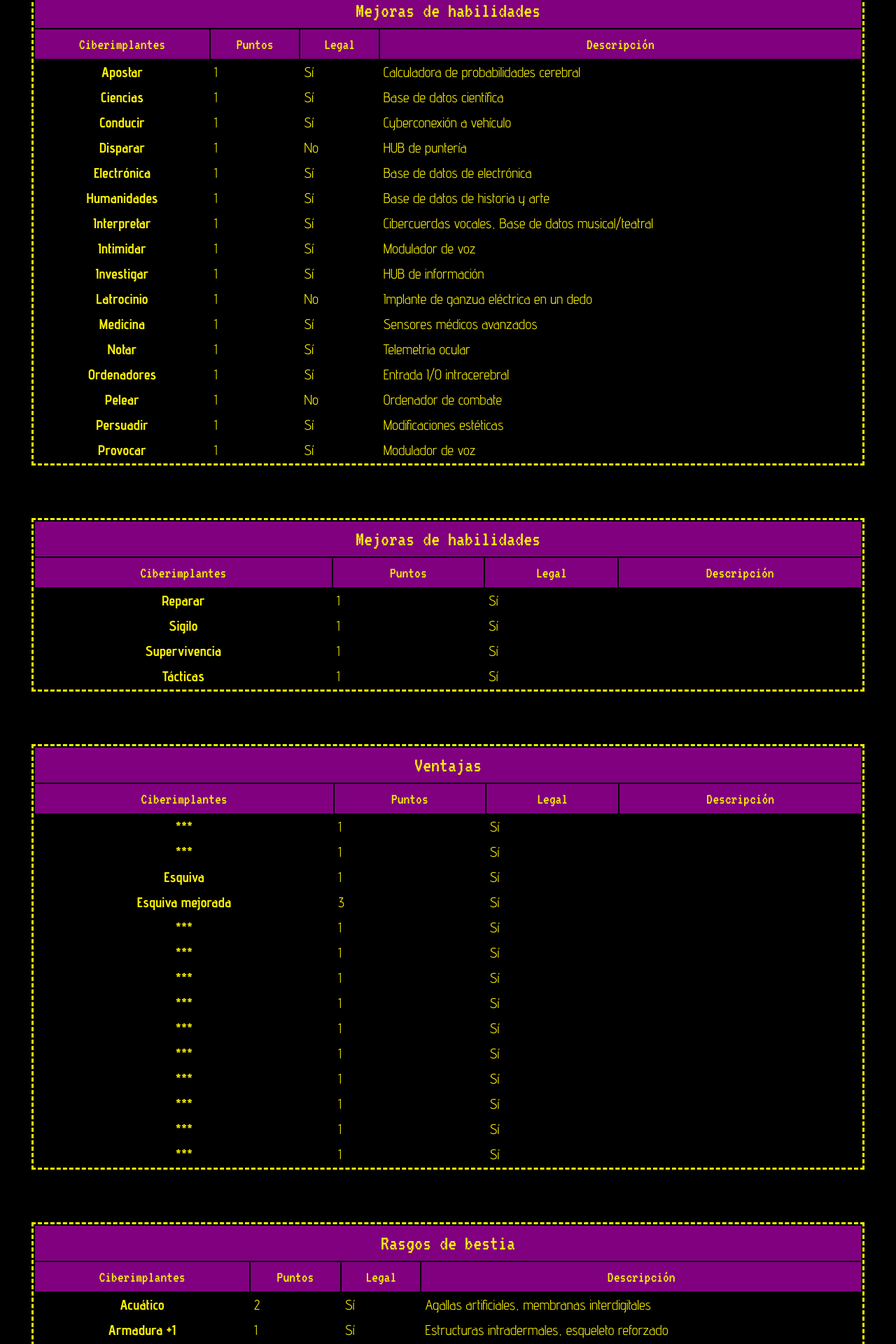
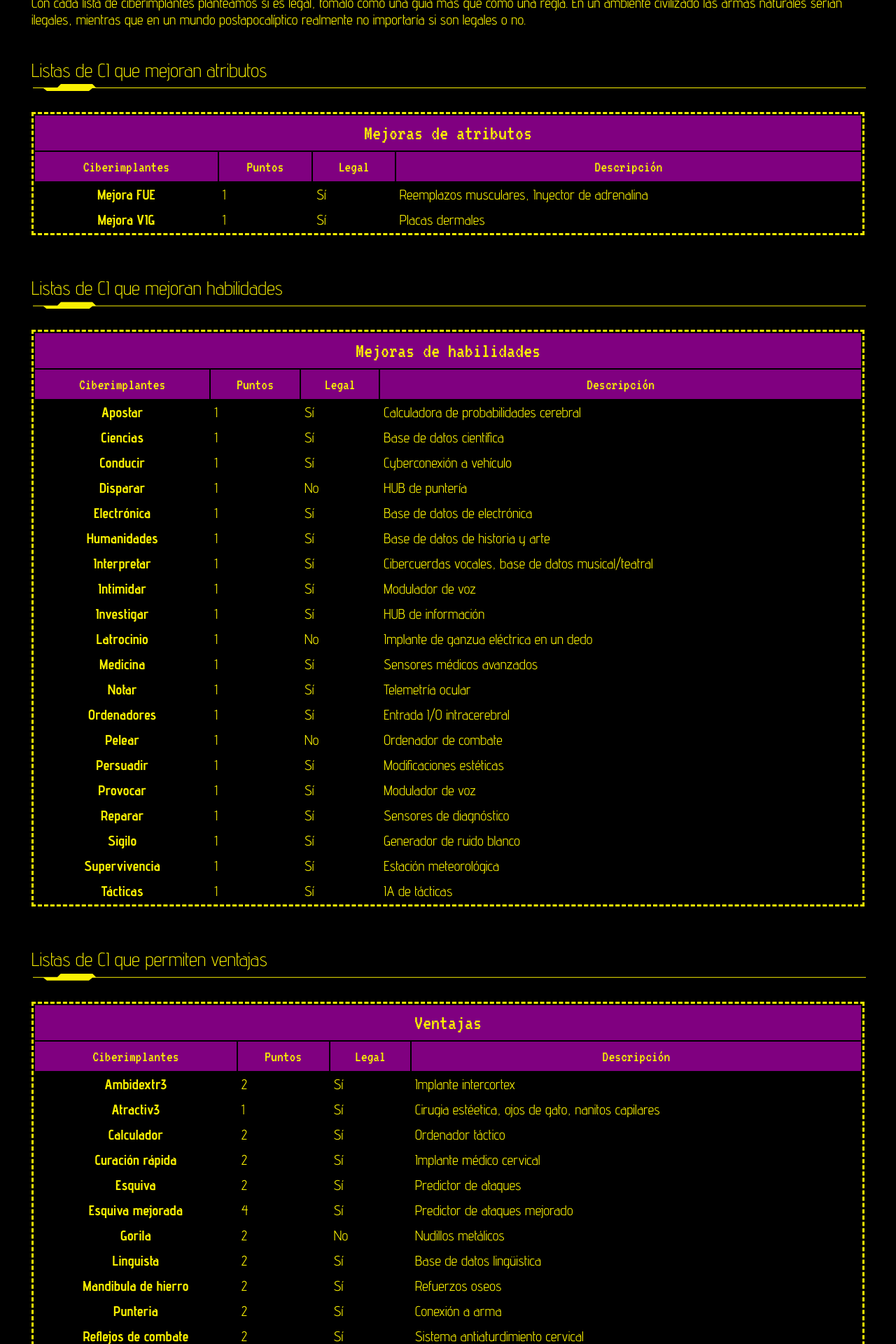
Before and after one commit to gwannon/bosque-Sh3rW00d, a PHP site: page /ci.html in a window 1280 px wide. Shown: the part 3680-5600 px from the top of the page at 70% size. Run offline with PHP 8.4, Linux system fonts and the light colour scheme.

Commit message:
Ciberimplantes

```diff
--- a/assests/css/style.css
+++ b/assests/css/style.css
@@ -48,6 +48,8 @@ body {
   font-weight: 400;
   font-family: "Advent Pro", arial;
 }
+
+a, a:link, a:visited {color: var(--black-color); }
 
 body > section {
   margin: auto;
@@ -516,6 +518,9 @@ section:nth-child(odd) hr {
 }
 
 /* Paragraphs and lists */
+section > *:is(p, ul, ol) + *:is(h2, h3, h4) {
+  margin-top: 30px;
+}
 p.rule {
   border: 30px solid var(--black-color);
   border-right: 5px solid var(--black-color);
--- a/ci.html
+++ b/ci.html
@@ -81,9 +81,9 @@
         <li>Si alguno de tus implantes no es camuflable todos los del mismo atributo se vuelven no camuflables,
           pero no recuperas los puntos de CI que gastaste en hacerlos camuflables.</li>
       </ul>
+      <div class="saltopagina"></div>
       <h4>CI que mejoran habilidades</h4>
       <p>Estas mejoras permiten aumentar un nivel el dado de la habilidad.</p>
-      <div class="saltopagina"></div>
       <ul>
         <li>El dado de habilidad aumenta un nivel independiente del nivel de su atributo.</li>
         <li>Puedes gastar avances en CI para conseguir subir una habilidad por encima de d12, pero a partir d12
@@ -93,13 +93,18 @@
       </ul>
       <h4>CI que otorgan ventajas</h4>
       <p>Al gastar avances en estos CI puedes ponerte una serie de ventajas sin necesidad de cumplir los requisitos.
-        Solo se pueden comprar ciertas ventajas (consultar la lista a continuación), no todas las ventajas están disponibles.</p>
+        Solo se pueden comprar ciertas ventajas (consultar la lista a continuación). No todas las ventajas están disponibles.</p>
+      <p>Las ventajas mejoradas como Esquiva y Esquiva Mejorada no se apilan de ninguna forma. Si compraste Esquiva y avances
+        más tarde Esquiva Mejorada pierdes el avance de Esquiva. Podrás quitartelo para recuperar los puntos de Implantes que gastasta.</p>
       <h4>CI que otorgan rasgos de bestia</h4>
       <p>Al gastar avances en estos CI puedes ponerte una serie de rasgos de bestia. Solo se pueden comprar ciertos rasgos
         de bestia (consultar la lista a continuación), no todas los rasgos están disponibles.</p>
+      <p>Los rasgos de bestía acumulables como Armadura no son camuflables a partir de  implantes acumulados. Es decir,
+        ponerse armadura 4 hace que las placas dermales sean obvias al verlas a simple vista.</p>
       <h3>Quitarse implantes</h3>
       <p>Por cada rango puedes quitarte un implante y recuperar los puntos de CI que gastaste en su momento, pero
-        perderas el avance que gastaste.</p>
+        perderas el avance que invertiste.</p>
+      <div class="saltopagina"></div>
       <h3>CI camuflables</h3>
       <p>Los implantes en condiciones normales son visibles. Se ven partes metálicas y cromadas, cables, leds, etc.
         pero por un punto extra se pueden hacer camuflables. De esa forma no son detectables a simple vista. Hay que
@@ -113,13 +118,12 @@
       <p>Los implantes pueden ser considerados legales o ilegales. Los legales puedes llevarlos por la calle sin ser
         perseguido por la autoridad, los ilegales deberás llevarlos ocultos o tener algún tipo de licencia que te
         permita llevarlos.</p>
-      <div class="saltopagina"></div>
       <p>En muchas ambientaciones los implantes de Armadura serían ilegales, pero unᴈ policiᴈ
         podría tenerlos como forma de defensa cuando patrulla y estarle permitido por la ley.</p>
       <p>Con cada lista de ciberimplantes planteamos si es legal, tomalo como una guía más que como una regla. En un
         ambiente civilizado las armas naturales serían ilegales, mientras que en un mundo postapocalíptico realmente
         no importaría si son legales o no.</p>
-      <div class="saltopagina"></div>
+      <h2>Listas de CI que mejoran atributos</h2>
       <div>
         <table width="100%">
           <thead>
@@ -149,6 +153,8 @@
           </tbody>
         </table>
       </div>
+      <div class="saltopagina"></div>
+      <h2>Listas de CI que mejoran habilidades</h2>
       <div>
         <table width="100%">
           <thead>
@@ -203,7 +209,7 @@
               <th>Interpretar</th>
               <td>1</td>
               <td>Sí</td>
-              <td>Cibercuerdas vocales, Base de datos musical/teatral</td>
+              <td>Cibercuerdas vocales, base de datos musical/teatral</td>
             </tr>
             <tr>
               <th>Intimidar</th>
@@ -233,7 +239,7 @@
               <th>Notar</th>
               <td>1</td>
               <td>Sí</td>
-              <td>Telemetria ocular</td>
+              <td>Telemetría ocular</td>
             </tr>
             <tr>
               <th>Ordenadores</th>
@@ -259,7 +265,7 @@
               <td>Sí</td>
               <td>Modulador de voz</td>
             </tr>
-          </tbody>
+          <!-- </tbody>
         </table>
       </div>
       <div class="saltopagina"></div>
@@ -276,34 +282,36 @@
               <th>Descripción</th>
             </tr>
           </thead>
-          <tbody>
+          <tbody> -->
             <tr>
               <th>Reparar</th>
               <td>1</td>
               <td>Sí</td>
-              <td></td>
+              <td>Sensores de diagnóstico</td>
             </tr>
             <tr>
               <th>Sigilo</th>
               <td>1</td>
               <td>Sí</td>
-              <td></td>
+              <td>Generador de ruido blanco</td>
             </tr>
             <tr>
               <th>Supervivencia</th>
               <td>1</td>
               <td>Sí</td>
-              <td></td>
+              <td>Estación meteorológica</td>
             </tr>
             <tr>
               <th>Tácticas</th>
               <td>1</td>
               <td>Sí</td>
-              <td></td>
+              <td>IA de tácticas</td>
             </tr>
           </tbody>
         </table>
       </div>
+      <div class="saltopagina"></div>
+      <h2>Listas de CI que permiten ventajas</h2>
       <div>
         <table width="100%">
           <thead>
@@ -319,92 +327,94 @@
           </thead>
           <tbody>
             <tr>
-              <th>***</th>
+              <th>Ambidextr3</th>
+              <td>2</td>
+              <td>Sí</td>
+              <td>Implante intercortex</td>
+            </tr>
+            <tr>
+              <th>Atractiv3</th>
               <td>1</td>
               <td>Sí</td>
-              <td></td>
+              <td>Cirugia estéetica, ojos de gato, nanitos capilares</td>
             </tr>
             <tr>
-              <th>***</th>
-              <td>1</td>
+              <th>Calculador</th>
+              <td>2</td>
               <td>Sí</td>
-              <td></td>
+              <td>Ordenador táctico</td>
+            </tr>
+            <tr>
+              <th>Curación rápida</th>
+              <td>2</td>
+              <td>Sí</td>
+              <td>Implante médico cervical</td>
             </tr>
             <tr>
               <th>Esquiva</th>
-              <td>1</td>
+              <td>2</td>
               <td>Sí</td>
+              <td>Predictor de ataques</td>
             </tr>
             <tr>
               <th>Esquiva mejorada</th>
-              <td>3</td>
+              <td>4</td>
               <td>Sí</td>
-              <td></td>
+              <td>Predictor de ataques mejorado</td>
             </tr>
             <tr>
-              <th>***</th>
-              <td>1</td>
-              <td>Sí</td>
-              <td></td>
+              <th>Gorila</th>
+              <td>2</td>
+              <td>No</td>
+              <td>Nudillos metálicos</td>
             </tr>
             <tr>
-              <th>***</th>
-              <td>1</td>
+              <th>Linguista</th>
+              <td>2</td>
               <td>Sí</td>
-              <td></td>
+              <td>Base de datos lingüistica</td>
             </tr>
             <tr>
-              <th>***</th>
-              <td>1</td>
+              <th>Mandibula de hierro</th>
+              <td>2</td>
               <td>Sí</td>
-              <td></td>
+              <td>Refuerzos oseos</td>
             </tr>
             <tr>
-              <th>***</th>
-              <td>1</td>
+              <th>Punteria</th>
+              <td>2</td>
               <td>Sí</td>
-              <td></td>
+              <td>Conexión a arma</td>
             </tr>
             <tr>
-              <th>***</th>
-              <td>1</td>
+              <th>Reflejos de combate</th>
+              <td>2</td>
               <td>Sí</td>
-              <td></td>
+              <td>Sistema antiaturdimiento cervical</td>
             </tr>
             <tr>
-              <th>***</th>
-              <td>1</td>
+              <th>Temple</th>
+              <td>2</td>
               <td>Sí</td>
-              <td></td>
+              <td>Ciberreflejos</td>
             </tr>
             <tr>
-              <th>***</th>
-              <td>1</td>
+              <th>Temple mejorado</th>
+              <td>4</td>
               <td>Sí</td>
-              <td></td>
+              <td>Ciberreflejos mejorados</td>
             </tr>
             <tr>
-              <th>***</th>
-              <td>1</td>
+              <th>Rápid3</th>
+              <td>2</td>
               <td>Sí</td>
-              <td></td>
-            </tr>
-            <tr>
-              <th>***</th>
-              <td>1</td>
-              <td>Sí</td>
-              <td></td>
-            </tr>
-            <tr>
-              <th>***</th>
-              <td>1</td>
-              <td>Sí</td>
-              <td></td>
+              <td>Bomba cardiaca</td>
             </tr>
           </tbody>
         </table>
       </div>
       <div class="saltopagina"></div>
+      <h2>Listas de CI que otorgan rasgos de bestia</h2>
       <div>
         <table width="100%">
           <thead>
@@ -421,13 +431,13 @@
           <tbody>
             <tr>
               <th>Acuático</th>
-              <td>2</td>
+              <td>1</td>
               <td>Sí</td>
               <td>Agallas artificiales, membranas interdigitales</td>
             </tr>
             <tr>
               <th>Armadura +1</th>
-              <td>1</td>
+              <td>2</td>
               <td>Sí</td>
               <td>Estructuras intradermales, esqueleto reforzado</td>
             </tr>
@@ -445,21 +455,21 @@
             </tr>
             <tr>
               <th>Regeneración (lenta)</th>
-              <td>2</td>
+              <td>1</td>
               <td>Sí</td>
               <td>Cyberplaquetas en la sangre</td>
             </tr>
             <tr>
               <th>Regeneración (rápida)</th>
-              <td>1</td>
+              <td>2</td>
               <td>Sí</td>
               <td>Nanitos en la corriente sanguinea</td>
             </tr>
             <tr>
               <th>Resistente</th>
-              <td>1</td>
+              <td>2</td>
               <td>Sí</td>
-              <td></td>
+              <td>Implante de neoadrenalina, amortiguador cerebral</td>
             </tr>
             <tr>
               <th>Visión nocturna</th>
--- a/pdfIndexGenerator.php
+++ b/pdfIndexGenerator.php
@@ -1,6 +1,6 @@
 <?php
 
-preg_match("/<body[^>]*>(.*?)<\/body>/is", file_get_contents('index.html'), $matches);
+preg_match("/<body[^>]*>(.*?)<\/body>/is", file_get_contents($argv[0]), $matches);
 
 $html = explode("\n", removeHtmlComments($matches[1]));
 
```
Also changed, not shown: 2 other files.
